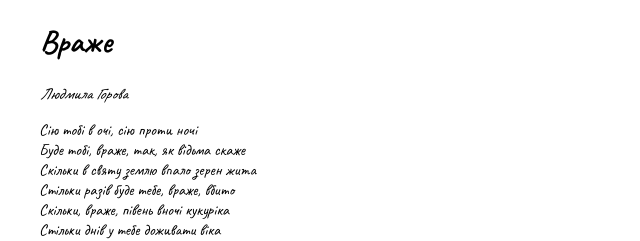
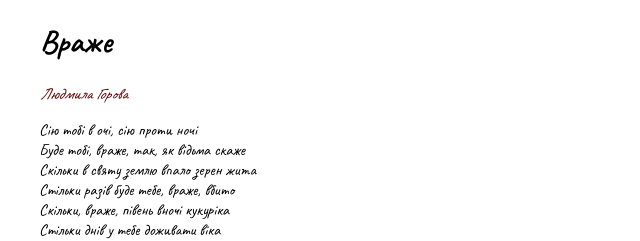
Before and after one commit to OksanaKorotich/learning-git-2-, a plain HTML site: page index.html in a window 1280 px wide. Shown: the top 241 px of the page, 0-640 px from the left. Drawn offline with Linux system fonts and the light colour scheme.

Commit message:
Add style for p

```diff
--- a/style.css
+++ b/style.css
@@ -7,3 +7,6 @@ p {
 h1, p {
     margin-left: 32px;
 }
+p {
+    color: rgb(94, 5, 5);
+}
```
